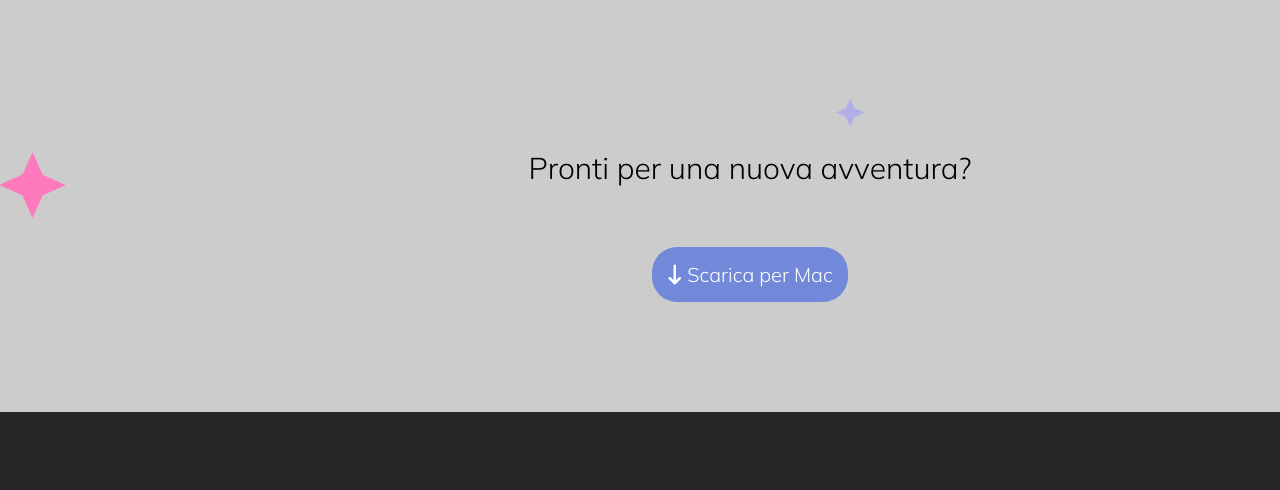
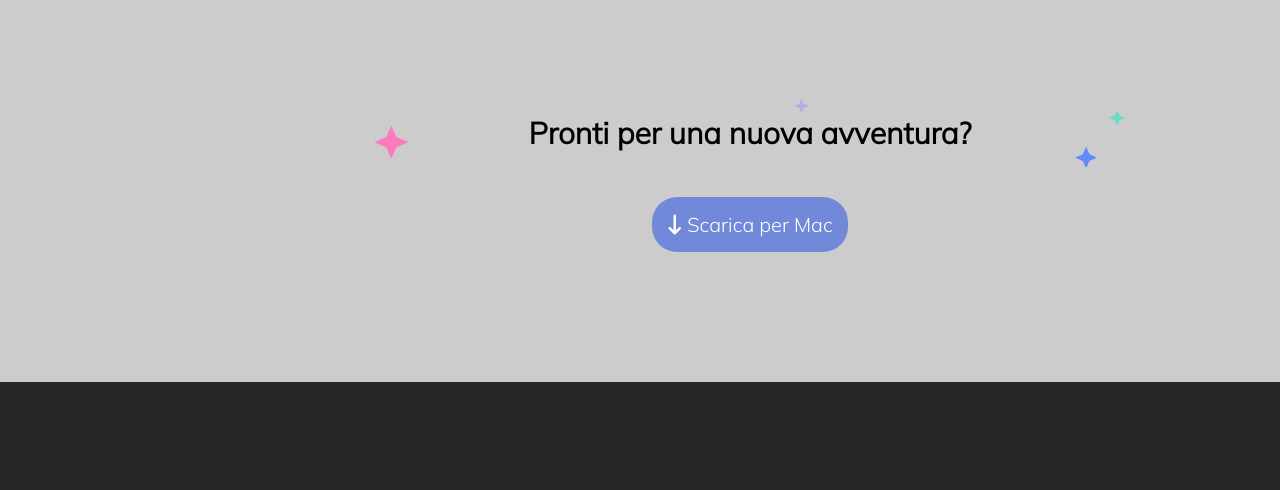
Before and after one commit to bittoMazza/htmlcss-discord, a plain HTML site: page index.html in a window 1280 px wide. Shown: the part 4719-5209 px from the top of the page. Drawn offline with Linux system fonts and the light colour scheme.

Commit message:
completato,problema wawe

```diff
--- a/style.css
+++ b/style.css
@@ -52,9 +52,6 @@ img {
     padding: 30px 0 0 0;
 }
 
-.main-section-container{
-    padding: 100px 0;
-}
 
 #navbar {
     width: 60%;
@@ -130,22 +127,28 @@ li a {
 
 /* STILE MAIN */
 
+.main-section-container{
+    padding: 100px 0;
+}
+
 .main-btn {
     padding: 15px 15px;
     border: none;
     border-radius: 25px;
     font-size: 20px;
-    margin: 10px;
+    margin: 30px 0;
     color: white;
     background-color: #7289da;
 }
 
 .star-div {
-    padding: 50px;
+    width:50%;
     margin: 0 auto;
     background-image: url(./img/stars.svg);
-    background-size: contain;
+    background-size: cover;
+    font-weight: bold;
     font-size: 30px;
+    padding: 15px;
 }
 
 .section-flex {
```
